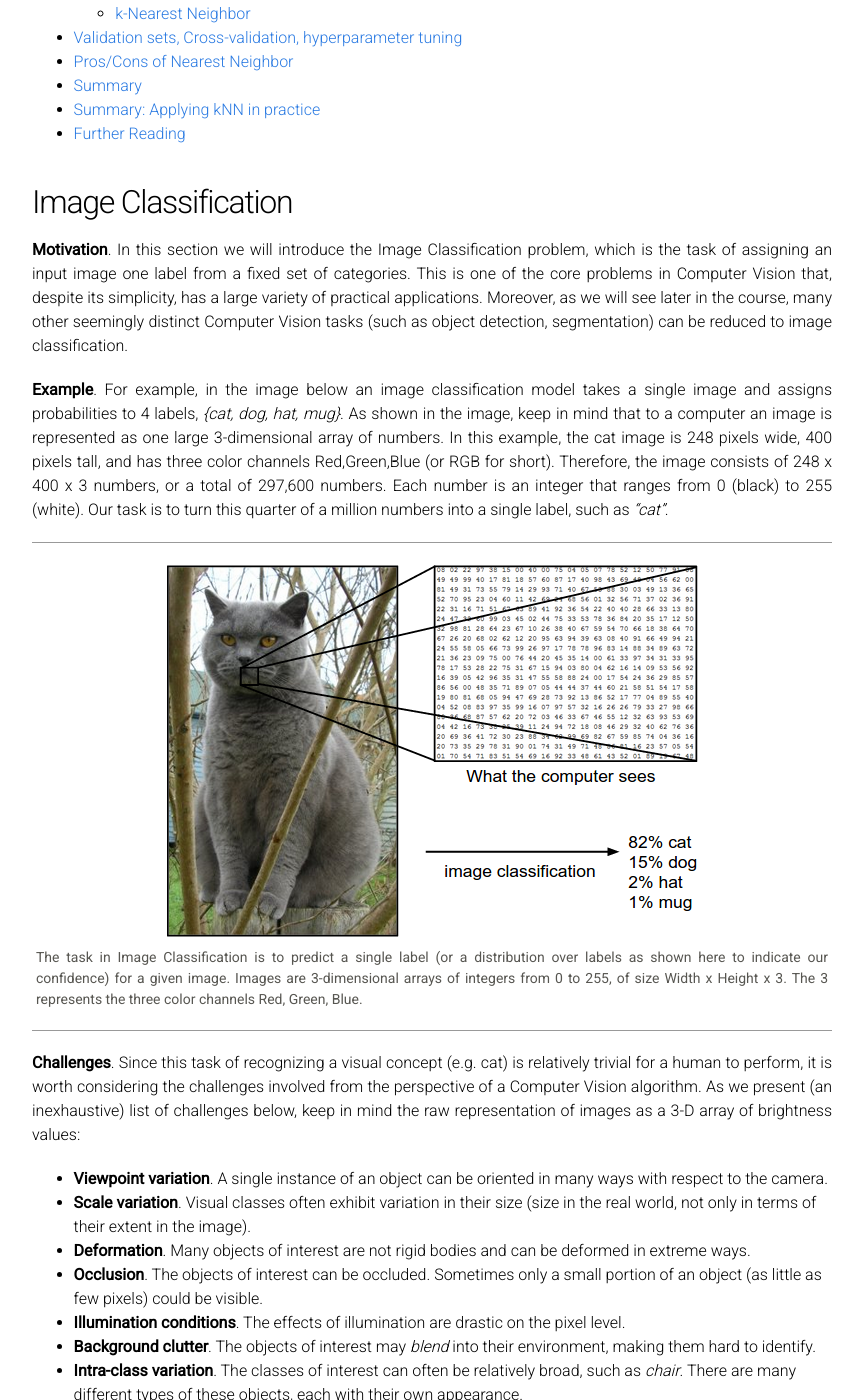
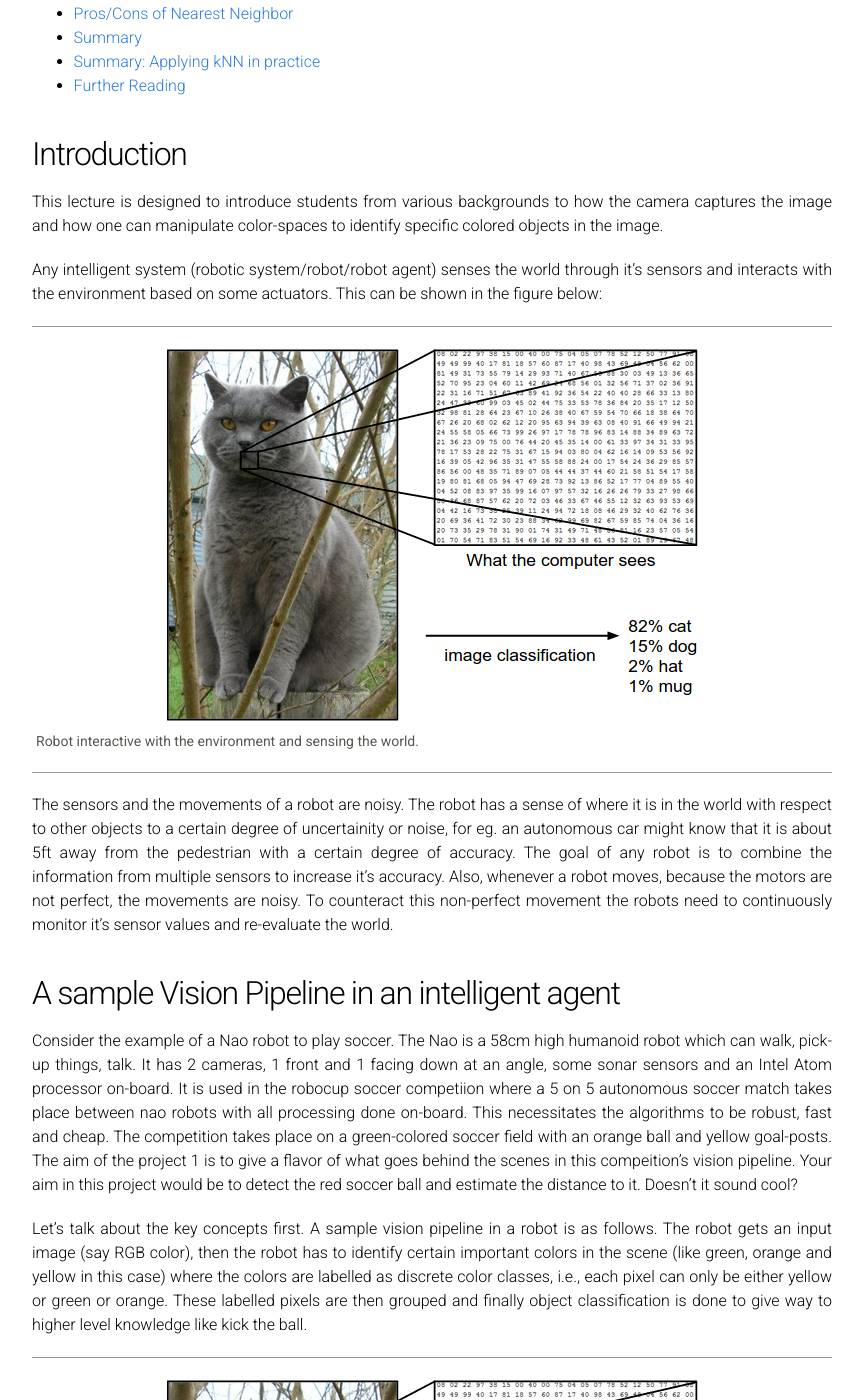
Before and after one commit to cmsc426/cmsc426.github.io, a Jekyll site: the page built from colorseg.md, in a window 1280 px wide and 1400 px high, scrolled down 231 px. Shown: the whole window, without its empty margins (208-1071 px from the left). Built offline with Jekyll 4.4.1, drawn with Linux system fonts in a browser that asks for light colours; formulas are drawn with MathJax 3; some of the changed text lies outside the part shown.

Commit message:
Editing colorseg

```diff
--- a/classification.md
+++ b/colorseg.md
@@ -1,32 +1,58 @@
 ---
 layout: page
 mathjax: true
-permalink: /classification/
+permalink: /colorseg/
 ---
+The Table of Contents:
 
-This is an introductory lecture designed to introduce people from outside of Computer Vision to the Image Classification problem, and the data-driven approach. The Table of Contents:
-
-- [Intro to Image Classification, data-driven approach, pipeline](#intro)
-- [Nearest Neighbor Classifier](#nn)
-  - [k-Nearest Neighbor](#knn)
+- [Introduction to perception in an intelligent system](#intro)
+- [Sample Vision Pipeline](#visionpipeline)
 - [Validation sets, Cross-validation, hyperparameter tuning](#val)
 - [Pros/Cons of Nearest Neighbor](#procon)
 - [Summary](#summary)
 - [Summary: Applying kNN in practice](#summaryapply)
 - [Further Reading](#reading)
 
+
 <a name='intro'></a>
 
-## Image Classification
+## Introduction
+This lecture is designed to introduce students from various backgrounds to how the camera captures the image and how one can manipulate color-spaces to identify specific colored objects in the image.
+
+Any intelligent system (robotic system/robot/robot agent) senses the world through it's sensors and interacts with the environment based on some actuators. This can be shown in the figure below:
+
+<div class="fig figcenter fighighlight">
+  <img src="/assets/classify.png">
+  <div class="figcaption">Robot interactive with the environment and sensing the world.</div>
+</div>
+
+The sensors and the movements of a robot are noisy. The robot has a sense of where it is in the world with respect to other objects to a certain degree of uncertainity or noise, for eg. an autonomous car might know that it is about 5ft away from the pedestrian with a certain degree of accuracy. The goal of any robot is to combine the information from multiple sensors to increase it's accuracy. Also, whenever a robot moves, because the motors are not perfect, the movements are noisy. To counteract this non-perfect movement the robots need to continuously monitor it's sensor values and re-evaluate the world.
+
+<a name='visionpipeline'></a>
+
+## A sample Vision Pipeline in an intelligent agent
+Consider the example of a Nao robot to play soccer. The Nao is a 58cm high humanoid robot which can walk, pick-up things, talk. It has 2 cameras, 1 front and 1 facing down at an angle, some sonar sensors and an Intel Atom processor on-board. It is used in the robocup soccer competiion where a 5 on 5 autonomous soccer match takes place between nao robots with all processing done on-board. This necessitates the algorithms to be robust, fast and cheap. The competition takes place on a green-colored soccer field with an orange ball and yellow goal-posts. The aim of the project 1 is to give a flavor of what goes behind the scenes in this compeition's vision pipeline. Your aim in this project would be to detect the red soccer ball and estimate the distance to it. Doesn't it sound cool?
+
+Let's talk about the key concepts first. A sample vision pipeline in a robot is as follows. The robot gets an input image (say RGB color), then the robot has to identify certain important colors in the scene (like green, orange and yellow in this case) where the colors are labelled as discrete color classes, i.e., each pixel can only be either yellow or green or orange. These labelled pixels are then grouped and finally object classification is done to give way to higher level knowledge like kick the ball.
+
+
+<div class="fig figcenter fighighlight">
+  <img src="/assets/classify.png">
+  <div class="figcaption">Nao robot.</div>
+</div>
+
+
+<div class="fig figcenter fighighlight">
+  <img src="/assets/classify.png">
+  <div class="figcaption">Sample Vision pipeline in a robocup robot.</div>
+</div>
+
 
 **Motivation**. In this section we will introduce the Image Classification problem, which is the task of assigning an input image one label from a fixed set of categories. This is one of the core problems in Computer Vision that, despite its simplicity, has a large variety of practical applications. Moreover, as we will see later in the course, many other seemingly distinct Computer Vision tasks (such as object detection, segmentation) can be reduced to image classification.
 
 **Example**. For example, in the image below an image classification model takes a single image and assigns probabilities to 4 labels, *{cat, dog, hat, mug}*. As shown in the image, keep in mind that to a computer an image is represented as one large 3-dimensional array of numbers. In this example, the cat image is 248 pixels wide, 400 pixels tall, and has three color channels Red,Green,Blue (or RGB for short). Therefore, the image consists of 248 x 400 x 3 numbers, or a total of 297,600 numbers. Each number is an integer that ranges from 0 (black) to 255 (white). Our task is to turn this quarter of a million numbers into a single label, such as *"cat"*.
 
-<div class="fig figcenter fighighlight">
-  <img src="/assets/classify.png">
-  <div class="figcaption">The task in Image Classification is to predict a single label (or a distribution over labels as shown here to indicate our confidence) for a given image. Images are 3-dimensional arrays of integers from 0 to 255, of size Width x Height x 3. The 3 represents the three color channels Red, Green, Blue.</div>
-</div>
+
 
 **Challenges**. Since this task of recognizing a visual concept (e.g. cat) is relatively trivial for a human to perform, it is worth considering the challenges involved from the perspective of a Computer Vision algorithm. As we present (an inexhaustive) list of challenges below, keep in mind the raw representation of images as a 3-D array of brightness values:
 
--- a/index.html
+++ b/index.html
@@ -44,7 +44,7 @@ layout: default
 
     <div class="module-header">Module 1:  Color Segmentation using K-Means and GMM</div>
     <div class="materials-item">
-      <a href="classification/">
+      <a href="colorseg/">
         Project 1: Color Segmentation using K-Means and GMM
       </a>
       <div class="kw">
```
